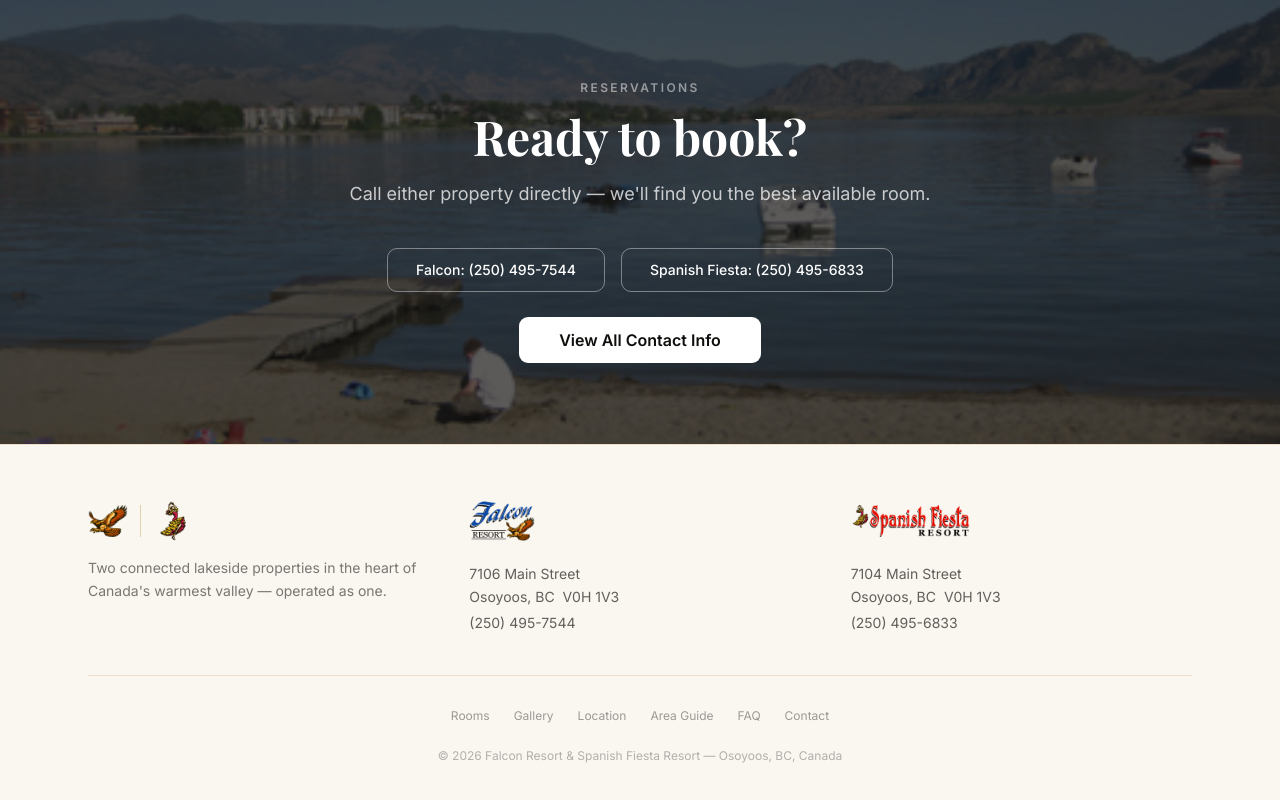
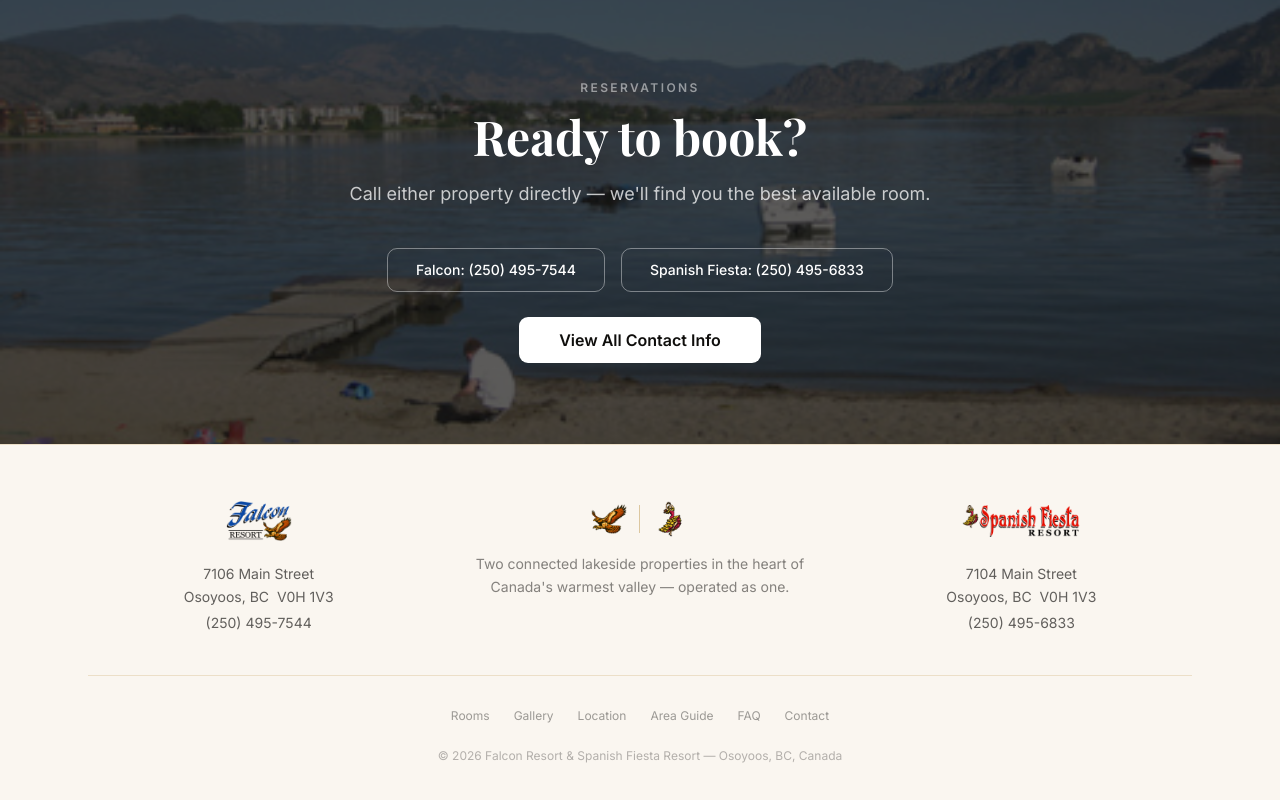
Before and after one commit to joshilp/fs-website, a SvelteKit app: page / in a window 1280 px wide. Shown: the part 3399-4199 px from the top of the page. Built offline with nearby package versions, Linux system fonts and the light colour scheme; a web font is replaced by a local one.

Commit message:
footer fix

```diff
--- a/src/routes/+layout.svelte
+++ b/src/routes/+layout.svelte
@@ -373,20 +373,10 @@
 				</p>
 			</div>
 		{:else}
-			<!-- Shared footer -->
+			<!-- Shared footer: Falcon | Brand | Spanish -->
 			<div class="grid gap-10 md:grid-cols-3">
-				<div>
-					<a href="/" class="flex w-fit items-center gap-3 transition-opacity hover:opacity-80">
-						<img src={falconIcon} alt="Falcon Resort" height="40" width="40" class="h-10 w-auto object-contain" />
-						<div class="h-8 w-px bg-resort-sand/50"></div>
-						<img src={spanishIcon} alt="Spanish Fiesta Resort" height="40" width="40" class="h-10 w-auto object-contain" />
-					</a>
-					<p class="mt-4 font-sans text-sm leading-relaxed text-resort-dark/55">
-						Two connected lakeside properties in the heart of Canada's warmest valley — operated as
-						one.
-					</p>
-				</div>
-				<div>
+				<!-- Falcon -->
+				<div class="text-center">
 					<a href="/falcon" class="inline-block transition-opacity hover:opacity-80">
 						<img
 							src={falconLogoColor}
@@ -407,7 +397,21 @@
 						</a>
 					</address>
 				</div>
-				<div>
+
+				<!-- Brand identity (centre) -->
+				<div class="flex flex-col items-center text-center">
+					<a href="/" class="flex items-center gap-3 transition-opacity hover:opacity-80">
+						<img src={falconIcon} alt="Falcon Resort" height="36" width="36" class="h-9 w-auto object-contain" />
+						<div class="h-7 w-px bg-resort-sand/60"></div>
+						<img src={spanishIcon} alt="Spanish Fiesta Resort" height="36" width="36" class="h-9 w-auto object-contain" />
+					</a>
+					<p class="mt-4 font-sans text-sm leading-relaxed text-resort-dark/50">
+						Two connected lakeside properties in the heart of Canada's warmest valley — operated as one.
+					</p>
+				</div>
+
+				<!-- Spanish -->
+				<div class="text-center">
 					<a href="/spanish" class="inline-block transition-opacity hover:opacity-80">
 						<img
 							src={spanishLogoColor}
```
